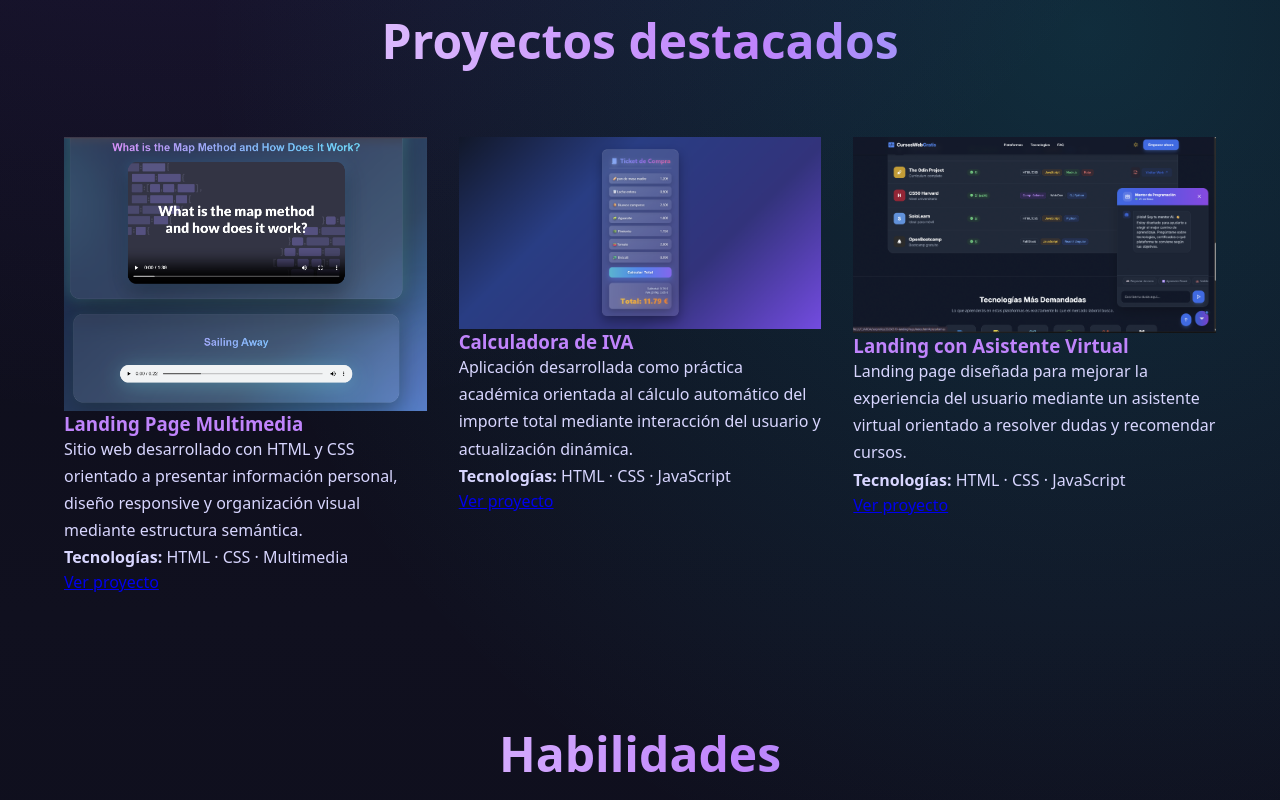
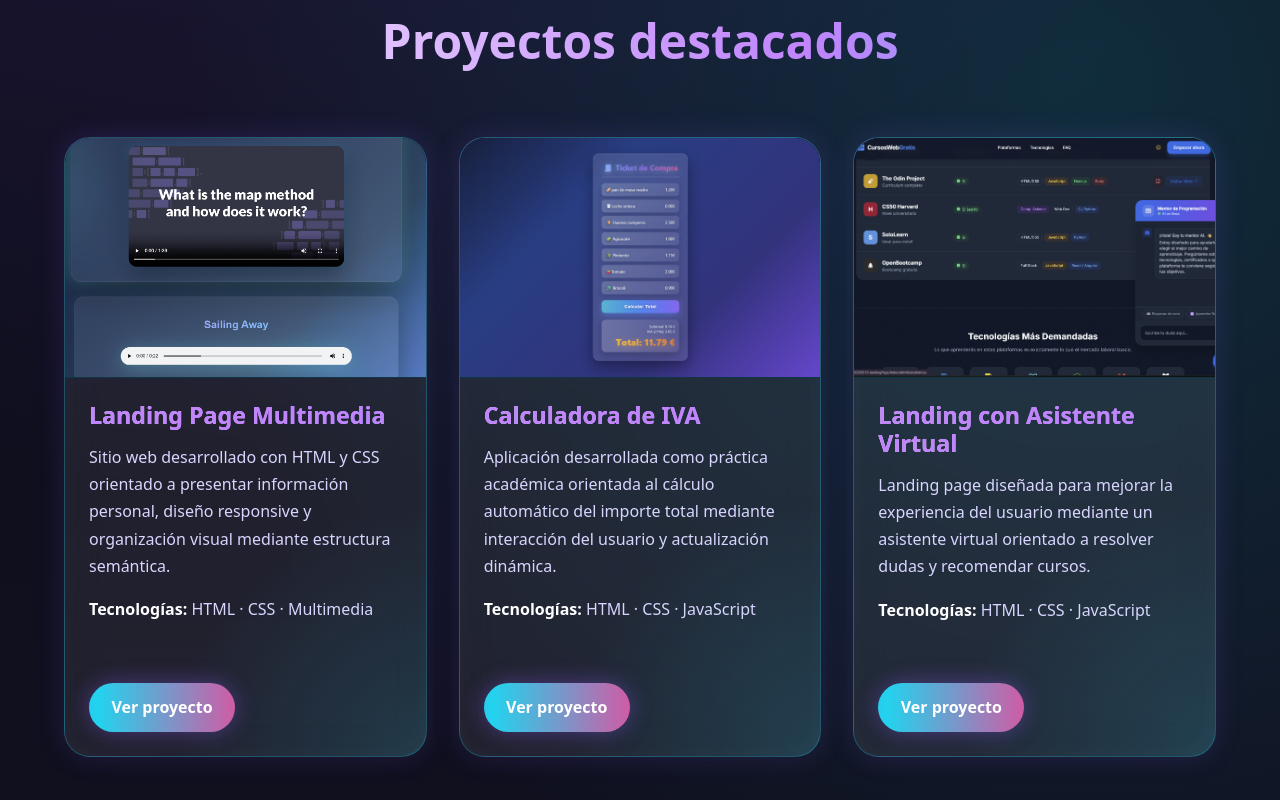
Before and after one commit to Aroa-coder/mi-proyecto-final, a React (Vite) app: page / in a window 1280 px wide. Shown: the part 1220-2020 px from the top of the page. Built offline with nearby package versions, Linux system fonts and the light colour scheme.

Commit message:
dejo todos los estilos hechos porfin

```diff
--- a/src/components/MainContent/MainContent.module.css
+++ b/src/components/MainContent/MainContent.module.css
@@ -171,12 +171,23 @@
   grid-column: 1 / -1;
 }
 
-/* Esto ayuda a que las tarjetas ProjectCard se integren mejor */
-.proyectos article,
-.proyectos div {
-  transition:
-    transform 0.3s ease,
-    box-shadow 0.3s ease;
+@media (min-width: 768px) {
+  .proyectos {
+    grid-template-columns: repeat(3, minmax(0, 1fr));
+    align-items: stretch;
+  }
+}
+
+@media (max-width: 1100px) {
+  .proyectos {
+    grid-template-columns: repeat(2, minmax(0, 1fr));
+  }
+}
+
+@media (max-width: 768px) {
+  .proyectos {
+    grid-template-columns: 1fr;
+  }
 }
 
 /* ==========================
--- a/src/components/ProjectCard/ProjectCard.jsx
+++ b/src/components/ProjectCard/ProjectCard.jsx
@@ -1,93 +1,45 @@
-import './ProjectCard.module.css'
+import styles from "./ProjectCard.module.css";
 
 function ProjectCard({
-
   title,
-
   description,
-
   technologies,
-
   buttonText,
-
   buttonLink,
-
   image,
-
-  alt
-
+  alt,
 }) {
-
   return (
-
-    <article
-      className="project-card"
-    >
-
+    <article className={styles.card}>
+      <div className={styles.imageWrapper}>
         <img
           src={image}
           alt={alt}
+          className={styles.image}
+          loading="lazy"
         />
+      </div>
 
+      <div className={styles.content}>
+        <h3 className={styles.title}>{title}</h3>
 
-      <div
-        className="project-content"
-      >
+        <p className={styles.description}>{description}</p>
 
-        <h3>
-
-          {title}
-
-        </h3>
-
-
-        <p
-          className="project-description"
-        >
-
-          {description}
-
+        <p className={styles.technologies}>
+          <strong>Tecnologías:</strong> {technologies}
         </p>
-
-
-
-        <p
-          className="technologies"
-        >
-
-          <strong>
-
-            Tecnologías:
-
-          </strong>
-
-          {' '}
-
-          {technologies}
-
-        </p>
-
-
 
         <a
           href={buttonLink}
-          className="project-button"
-
+          className={styles.button}
           target="_blank"
-
           rel="noopener noreferrer"
         >
-
           {buttonText}
-
         </a>
-
       </div>
-
     </article>
-
-  )
-
+  );
 }
 
-export default ProjectCard
+export default ProjectCard;
--- a/src/components/ProjectCard/ProjectCard.module.css
+++ b/src/components/ProjectCard/ProjectCard.module.css
@@ -1,118 +1,215 @@
-.project-card {
+.card {
+  position: relative;
+  overflow: hidden;
 
   display: flex;
+  flex-direction: column;
+  height: 100%;
+  min-height: 620px;
 
-  flex-direction: column;
+  border-radius: 26px;
 
+  background:
+    radial-gradient(circle at top left, rgba(139, 92, 246, 0.22), transparent 35%),
+    radial-gradient(circle at bottom right, rgba(34, 211, 238, 0.14), transparent 35%),
+    rgba(255, 255, 255, 0.075);
+
+  border: 1px solid rgba(34, 211, 238, 0.28);
+
+  box-shadow:
+    0 0 28px rgba(139, 92, 246, 0.16),
+    inset 0 0 28px rgba(255, 255, 255, 0.03);
+
+  backdrop-filter: blur(18px);
+  -webkit-backdrop-filter: blur(18px);
+
+  transition:
+    transform 0.35s ease,
+    border-color 0.35s ease,
+    box-shadow 0.35s ease;
+}
+
+.card:hover {
+  transform: translateY(-8px);
+  border-color: rgba(34, 211, 238, 0.55);
+
+  box-shadow:
+    0 0 30px rgba(34, 211, 238, 0.24),
+    0 0 60px rgba(139, 92, 246, 0.2);
+}
+
+/* ==========================
+   IMAGEN
+========================== */
+
+.imageWrapper {
+  width: 100%;
+  height: 240px;
+  overflow: hidden;
+
+  background: rgba(7, 7, 17, 0.85);
+  border-bottom: 1px solid rgba(34, 211, 238, 0.22);
+}
+
+.image {
+  width: 100%;
   height: 100%;
 
-  overflow: hidden;
+  display: block;
+  object-fit: cover;
+  object-position: center;
 
-  background: white;
+  transition:
+    transform 0.45s ease,
+    filter 0.45s ease;
+}
 
-  border-radius: 18px;
+.card:hover .image {
+  transform: scale(1.06);
+  filter: brightness(1.08) saturate(1.15);
+}
+
+/* ==========================
+   CONTENIDO
+========================== */
+
+.content {
+  display: flex;
+  flex-direction: column;
+  flex-grow: 1;
+
+  padding: 1.5rem;
+}
+
+.title {
+  margin: 0 0 0.9rem;
+
+  font-size: 1.45rem;
+  line-height: 1.2;
+  font-weight: 900;
+
+  background: linear-gradient(
+    90deg,
+    #ffffff,
+    #c084fc,
+    #22d3ee,
+    #ec4899,
+    #ffffff
+  );
+
+  background-size: 300%;
+  background-clip: text;
+  -webkit-background-clip: text;
+  color: transparent;
+
+  animation: projectTitleMove 7s ease-in-out infinite;
+}
+
+.description {
+  margin: 0 0 1rem;
+
+  color: #d8d6ff;
+  line-height: 1.7;
+  font-size: 1rem;
+}
+
+.technologies {
+  margin: 0 0 1.5rem;
+
+  color: #ffffff;
+  line-height: 1.5;
+}
+
+.technologies strong {
+  color: #ffffff;
+}
+
+/* ==========================
+   BOTÓN
+========================== */
+
+.button {
+  margin-top: auto;
+  align-self: flex-start;
+
+  display: inline-flex;
+  align-items: center;
+  justify-content: center;
+
+  padding: 0.85rem 1.4rem;
+  border-radius: 999px;
+
+  color: #ffffff;
+  text-decoration: none;
+  font-weight: 800;
+
+  background: linear-gradient(90deg, #8b5cf6, #22d3ee, #ec4899);
+  background-size: 220%;
+
+  box-shadow: 0 0 22px rgba(139, 92, 246, 0.4);
+
+  animation: buttonGradientMove 5s ease infinite;
+
+  transition:
+    transform 0.3s ease,
+    box-shadow 0.3s ease;
+}
+
+.button:hover {
+  transform: translateY(-3px);
 
   box-shadow:
-    0 8px 20px
-    rgba(0,0,0,.08);
-
+    0 0 24px rgba(139, 92, 246, 0.7),
+    0 0 42px rgba(34, 211, 238, 0.4);
 }
 
-
-.project-card img {
-
-  width: 100%;
-
-  height: 240px;
-
-  object-fit: cover;
-
+.button:focus-visible {
+  outline: 3px solid #22d3ee;
+  outline-offset: 4px;
 }
 
+/* ==========================
+   ANIMACIONES
+========================== */
 
+@keyframes projectTitleMove {
+  0% {
+    background-position: 0%;
+  }
 
-/* CONTENIDO */
+  50% {
+    background-position: 100%;
+  }
 
-.project-content {
-
-  display: flex;
-
-  flex-direction: column;
-
-  flex-grow: 1;
-
-  gap: 1rem;
-
-  padding: 1.5rem;
-
+  100% {
+    background-position: 0%;
+  }
 }
 
+@keyframes buttonGradientMove {
+  0% {
+    background-position: 0%;
+  }
 
-.project-content h3 {
+  50% {
+    background-position: 100%;
+  }
 
-  margin: 0;
-
+  100% {
+    background-position: 0%;
+  }
 }
 
+/* ==========================
+   RESPONSIVE
+========================== */
 
-.project-content p {
+@media (max-width: 768px) {
+  .card {
+    min-height: auto;
+  }
 
-  flex-grow: 1;
-
+  .imageWrapper {
+    height: 220px;
+  }
 }
-
-
-.technologies {
-
-  color: #6c4ab6;
-
-}
-
-
-
-/* BOTÓN */
-
-.project-button {
-
-  margin-top: auto;
-
-  display: inline-flex;
-
-  align-items: center;
-
-  justify-content: center;
-
-  width: fit-content;
-
-  padding: .8rem 1.4rem;
-
-  background: #6c4ab6;
-
-  color: white;
-
-  text-decoration: none;
-
-  border-radius: 10px;
-
-  transition:
-    transform .25s;
-
-}
-
-
-.project-button:hover {
-
-  transform:
-    translateY(-2px);
-
-}
-
-
-.project-button:focus-visible {
-
-  outline:
-    3px solid #5b8cff;
-
-  outline-offset: 4px;
-
-}
```
Lines whose indentation alone changed are shown as unchanged.
